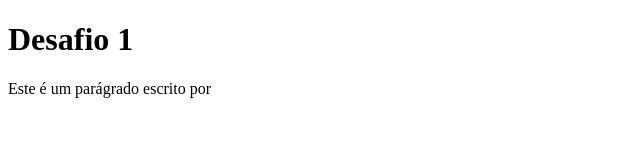
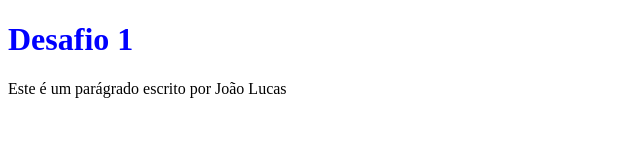
Before and after one commit to JoaoLucas976/Estudos_Dev_Backend, a plain HTML site: page Testes&&Exerc/Exercicio Dia 2/index.html in a window 1280 px wide. Shown: the whole page, without its empty margins (0-640 px from the left). Drawn offline with Linux system fonts and the light colour scheme.

Commit message:
Alterando os arquivos do exercicio 1

```diff
--- a/Testes&&Exerc/Exercicio Dia 2/app.js
+++ b/Testes&&Exerc/Exercicio Dia 2/app.js
@@ -1,3 +1,4 @@
+console.log('Script Conectado')
+
 let nome = 'João Lucas';
-
-document.getElementById('nome_autor') = nome
+document.getElementById('nome_autor').innerHTML = nome
--- a/Testes&&Exerc/Exercicio Dia 2/index.html
+++ b/Testes&&Exerc/Exercicio Dia 2/index.html
@@ -4,6 +4,7 @@
     <meta charset="UTF-8">
     <meta name="viewport" content="width=device-width, initial-scale=1.0">
     <title>Desafio 1</title>
+    <link rel="stylesheet" href="style.css">
 </head>
 <body>
     <h1>Desafio 1</h1>
--- a/Testes&&Exerc/Exercicio Dia 2/style.css
+++ b/Testes&&Exerc/Exercicio Dia 2/style.css
@@ -0,0 +1,3 @@
+h1 {
+    color: blue;
+}
```
